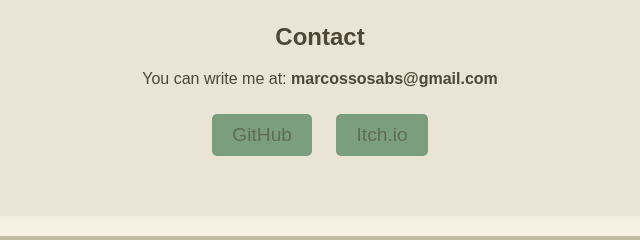
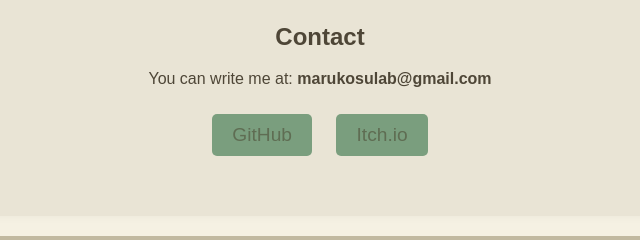
Before and after one commit to MarukosuLab/MarukosuLab.github.io, a plain HTML site: page index.html in a window 1280 px wide. Shown: the part 2644-2884 px from the top of the page, 320-960 px from the left. Drawn offline with Linux system fonts and the light colour scheme.

Commit message:
MyPortfoliov3.0

```diff
--- a/index.html
+++ b/index.html
@@ -117,7 +117,7 @@
     <!-- Contacto -->
     <section id="contacto">
         <h2>Contact</h2>
-        <p>You can write me at: <strong>marcossosabs@gmail.com</strong></p>
+        <p>You can write me at: <strong>marukosulab@gmail.com</strong></p>
         <div class="redes">
             <a href="https://github.com/MarquitosDev" target="_blank" class="btn">GitHub</a>
             <a href="https://marquis-dev.itch.io/" target="_blank" class="btn">Itch.io</a>
```
